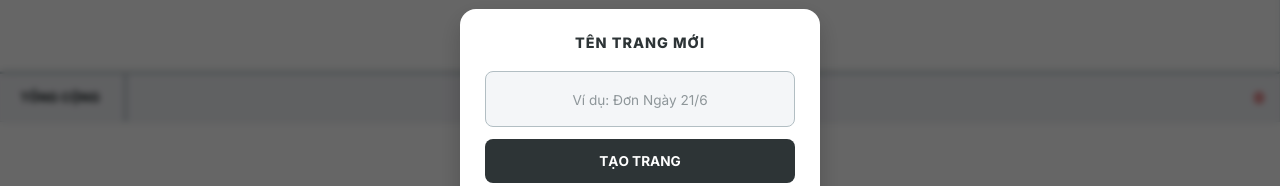
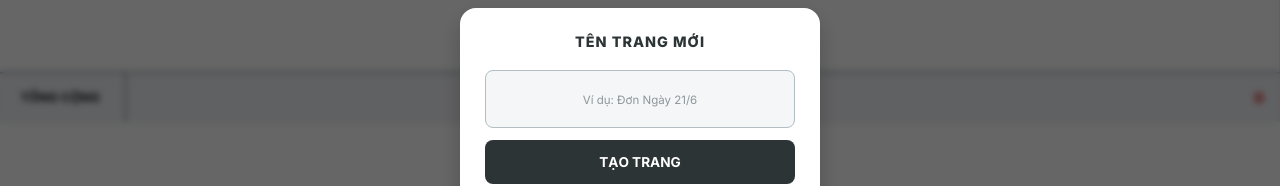
Before and after one commit to votan1102/So-chot-don, a website: page www/index.html in a window 1280 px wide. Both pictures are taken after a click on the element "+ THÊM". Shown: the part 272-458 px from the top of the page. Drawn offline with nearby package versions, Linux system fonts and the light colour scheme.

Commit message:
Adjust modal input styles for better appearance

```diff
--- a/www/index.html
+++ b/www/index.html
@@ -100,16 +100,16 @@
         /* Cập nhật chiều cao và line-height để không bị khuất dấu tiếng Việt (đặc biệt dấu mũ/dấu thanh chữ hoa) */
         .modal-input {
             width: 100% !important;
-            min-height: 56px !important;
+            min-height: 58px !important;
             height: auto !important;
-            padding: 14px 15px 10px !important;
-            line-height: 1.3 !important;
+            padding: 16px 15px 12px !important;
+            line-height: 1.5 !important;
             margin-bottom: 12px !important;
             background: var(--bg-main) !important;
             border: 1px solid var(--border-strong) !important;
             color: var(--text-main) !important;
             border-radius: 8px !important;
-            font-size: 0.85rem !important;
+            font-size: 0.72rem !important;
             font-weight: 600 !important;
             text-align: center !important;
             outline: none !important;
```
